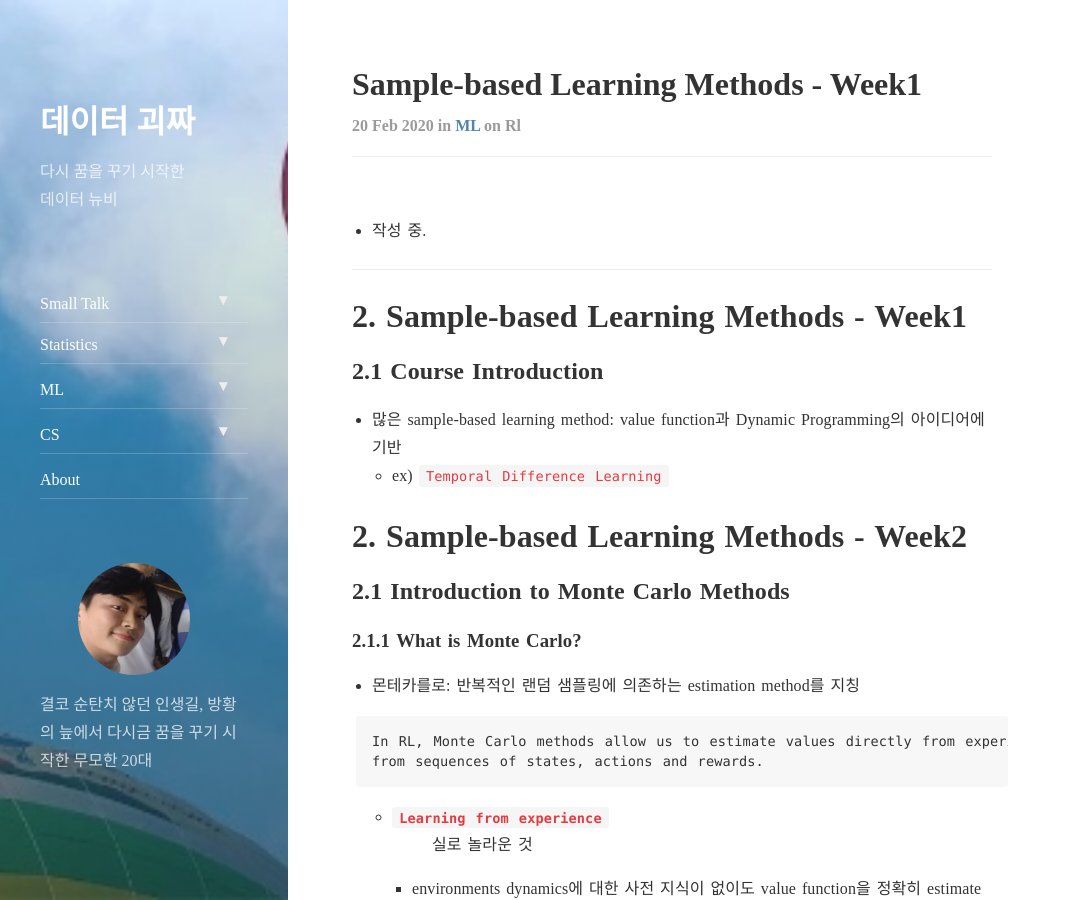
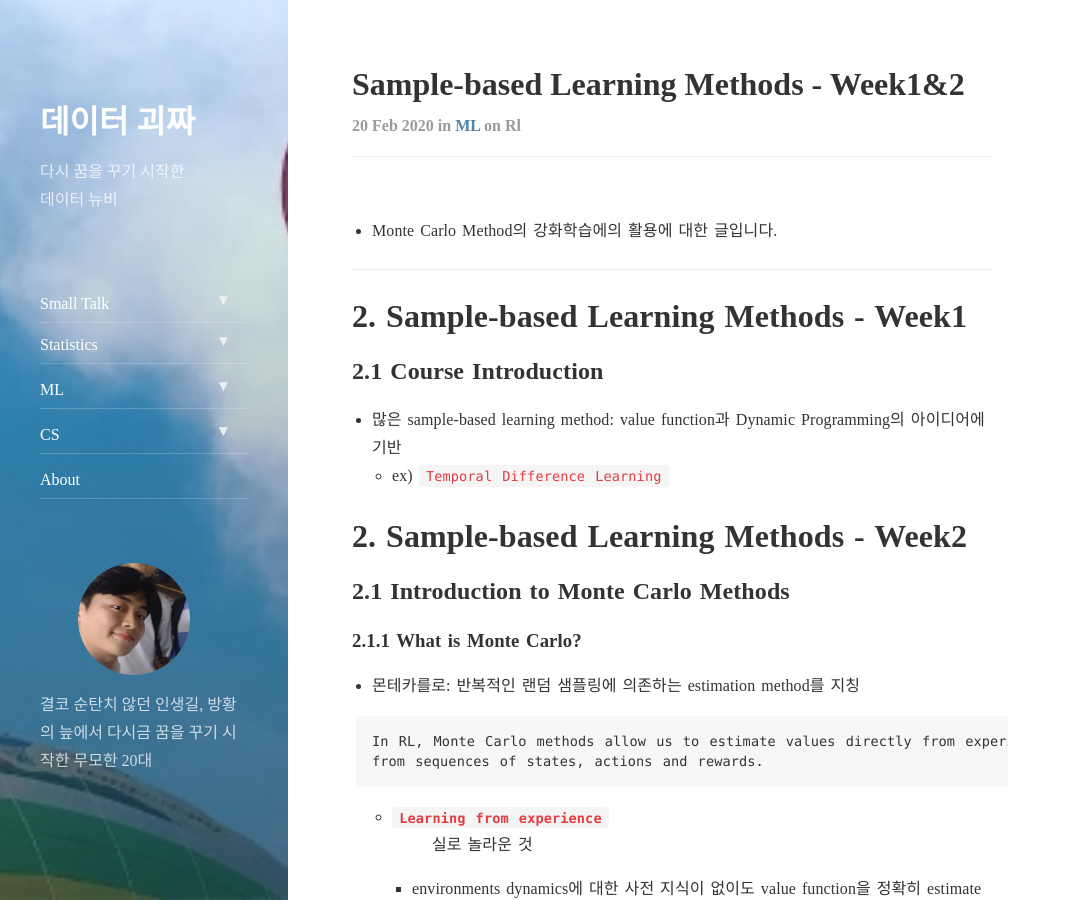
Before and after one commit to tryumanshow/data-weirdo.github.io, a Jekyll site: the page built from _posts/2020-02-20-ml-sblm_week1&2.markdown, in a window 1280 px wide and 900 px high. Shown: the whole window, without its empty margins (0-1069 px from the left). Built offline with Jekyll 4.4.1, drawn with Linux system fonts in a browser that asks for light colours; nearby versions of some CDN libraries; comment, search, counter and statistics services are not loaded.

Commit message:
Update 2020-02-20-ml-sblm_week1&2.markdown

```diff
--- a/_posts/2020-02-20-ml-sblm_week1&2.markdown
+++ b/_posts/2020-02-20-ml-sblm_week1&2.markdown
@@ -1,14 +1,14 @@
 ---
 layout: post
-title:  "Sample-based Learning Methods - Week1"
-subtitle:  "SBLM_Week1"
+title:  "Sample-based Learning Methods - Week1&2"
+subtitle:  "SBLM_Week1&2"
 categories: ml
 tags: rl
 comments: true
 
 ---
 
-- 작성 중.
+- Monte Carlo Method의 강화학습에의 활용에 대한 글입니다.
 
 ---
 # 2. Sample-based Learning Methods - Week1
```
